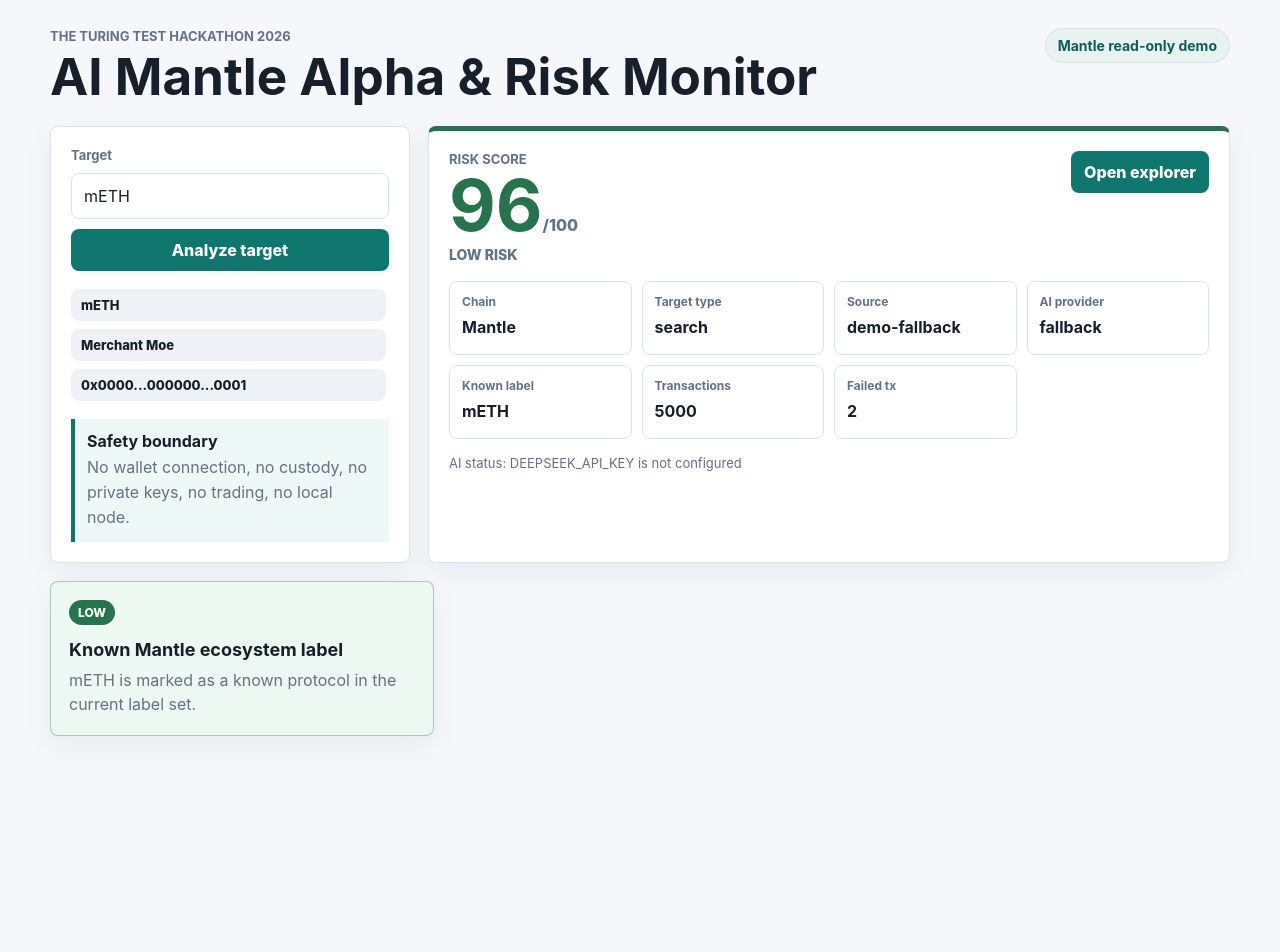
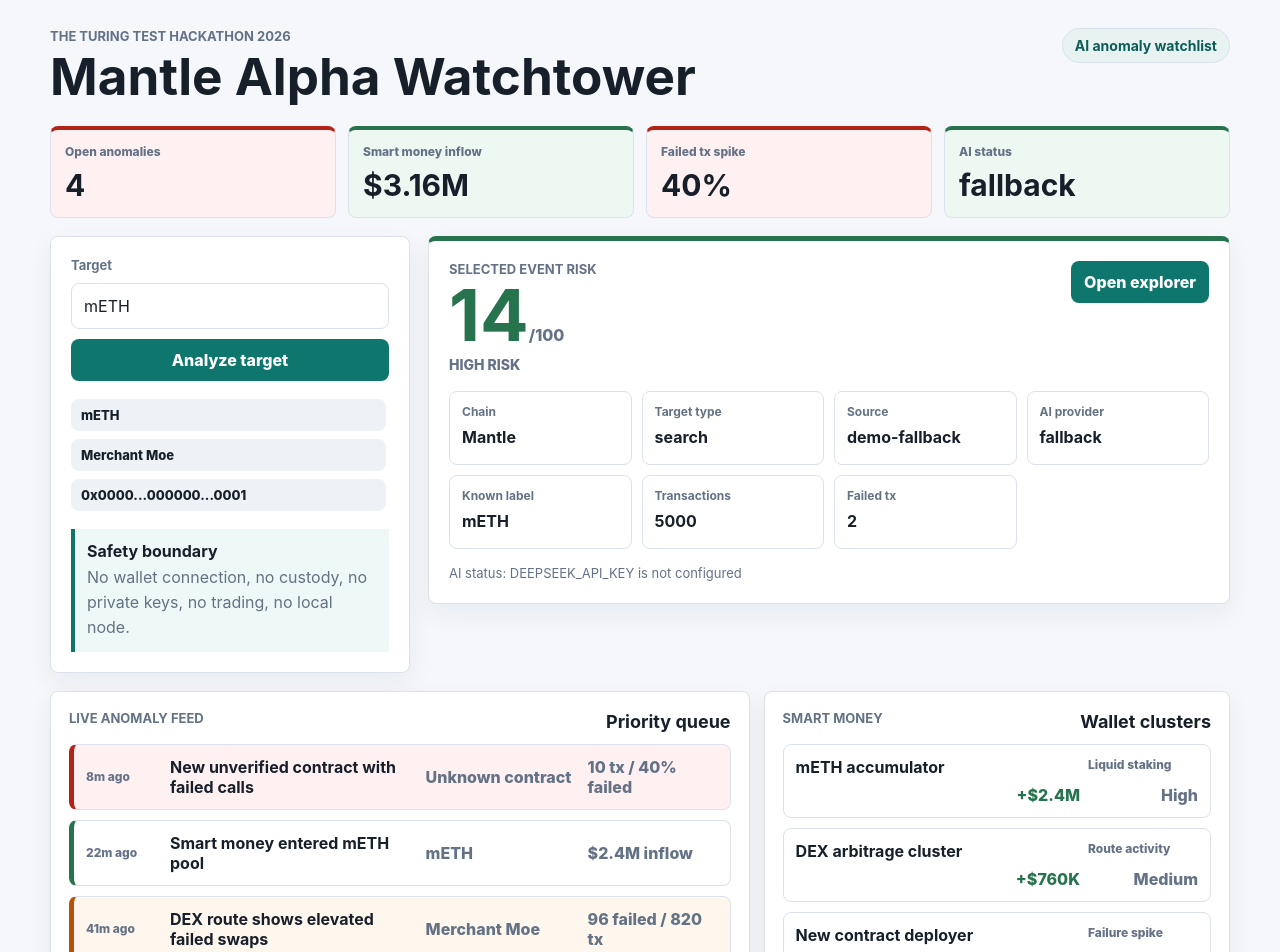
Before and after one commit to wkddkw/ai-mantle-alpha-risk-monitor, a Next.js app: page / in a window 1280 px wide. Shown: the top 952 px of the page. Before the commit the page ends 800 px from the top, so only its background shows below. Built offline with nearby package versions, Linux system fonts and the light colour scheme.

Commit message:
Reframe dashboard as Mantle watchtower

```diff
--- a/src/app/globals.css
+++ b/src/app/globals.css
@@ -80,12 +80,57 @@
   align-items: stretch;
 }
 
+.metrics {
+  display: grid;
+  grid-template-columns: repeat(4, minmax(0, 1fr));
+  gap: 12px;
+  margin-bottom: 18px;
+}
+
+.metric {
+  min-height: 86px;
+  border: 1px solid var(--line);
+  border-top: 4px solid var(--accent);
+  border-radius: 8px;
+  background: var(--panel);
+  padding: 14px;
+}
+
+.metric[data-tone="high"] {
+  border-top-color: var(--danger);
+  background: var(--danger-bg);
+}
+
+.metric[data-tone="low"] {
+  border-top-color: var(--good);
+  background: var(--good-bg);
+}
+
+.metric span,
+.eventRow span,
+.moneyRow span {
+  display: block;
+  color: var(--muted);
+  font-size: 12px;
+  font-weight: 800;
+}
+
+.metric strong {
+  display: block;
+  margin-top: 8px;
+  font-size: 30px;
+}
+
 .panel,
 .signal {
   background: var(--panel);
   border: 1px solid var(--line);
   border-radius: 8px;
   box-shadow: 0 10px 28px rgb(23 32 42 / 6%);
+}
+
+.watchtower {
+  align-items: start;
 }
 
 .controls,
@@ -290,6 +335,92 @@
   margin-top: 18px;
 }
 
+.monitorGrid {
+  display: grid;
+  grid-template-columns: 1.35fr 0.9fr;
+  gap: 14px;
+  margin-top: 18px;
+}
+
+.feed,
+.smartMoney {
+  padding: 18px;
+}
+
+.sectionHead {
+  display: flex;
+  align-items: flex-end;
+  justify-content: space-between;
+  gap: 12px;
+  margin-bottom: 12px;
+}
+
+.sectionHead strong {
+  font-size: 18px;
+}
+
+.eventRow {
+  display: grid;
+  grid-template-columns: 72px 1fr 150px 130px;
+  gap: 12px;
+  align-items: center;
+  width: 100%;
+  border: 1px solid var(--line);
+  border-left: 5px solid var(--good);
+  border-radius: 8px;
+  background: #fff;
+  color: var(--ink);
+  padding: 12px;
+  text-align: left;
+}
+
+.eventRow + .eventRow,
+.moneyRow + .moneyRow {
+  margin-top: 10px;
+}
+
+.eventRow[data-severity="medium"] {
+  border-left-color: var(--warning);
+  background: var(--warning-bg);
+}
+
+.eventRow[data-severity="high"] {
+  border-left-color: var(--danger);
+  background: var(--danger-bg);
+}
+
+.eventRow strong,
+.moneyRow strong {
+  overflow-wrap: anywhere;
+}
+
+.eventRow em,
+.eventRow b,
+.moneyRow em,
+.moneyRow b {
+  color: var(--muted);
+  font-style: normal;
+  font-weight: 800;
+}
+
+.moneyRow {
+  display: grid;
+  grid-template-columns: 1fr 110px;
+  gap: 8px;
+  border: 1px solid var(--line);
+  border-radius: 8px;
+  padding: 12px;
+}
+
+.moneyRow b {
+  color: var(--good);
+  text-align: right;
+}
+
+.moneyRow em {
+  text-align: right;
+}
+
 .signal {
   padding: 18px;
 }
@@ -343,7 +474,13 @@
   }
 
   .workspace,
-  .signals {
+  .signals,
+  .metrics,
+  .monitorGrid {
+    grid-template-columns: 1fr;
+  }
+
+  .eventRow {
     grid-template-columns: 1fr;
   }
 
--- a/src/app/page.tsx
+++ b/src/app/page.tsx
@@ -30,6 +30,19 @@
   signals: Signal[];
 }
 
+interface WatchEvent {
+  id: string;
+  title: string;
+  target: string;
+  protocol: string;
+  severity: "low" | "medium" | "high";
+  kind: string;
+  amount: string;
+  time: string;
+  score: number;
+  evidence: string;
+}
+
 const examples = [
   { label: "mETH", value: "mETH" },
   { label: "Merchant Moe", value: "Merchant Moe" },
@@ -37,6 +50,63 @@
     label: formatTargetLabel("0x0000000000000000000000000000000000000001"),
     value: "0x0000000000000000000000000000000000000001"
   }
+];
+
+const watchEvents: WatchEvent[] = [
+  {
+    id: "evt-1",
+    title: "New unverified contract with failed calls",
+    target: "0x0000000000000000000000000000000000000001",
+    protocol: "Unknown contract",
+    severity: "high",
+    kind: "Contract anomaly",
+    amount: "10 tx / 40% failed",
+    time: "8m ago",
+    score: 14,
+    evidence: "Unverified source, 4 failed transactions, and only 3 days of history."
+  },
+  {
+    id: "evt-2",
+    title: "Smart money entered mETH pool",
+    target: "mETH",
+    protocol: "mETH",
+    severity: "low",
+    kind: "Smart money",
+    amount: "$2.4M inflow",
+    time: "22m ago",
+    score: 96,
+    evidence: "Known Mantle ecosystem label and low observed failure rate."
+  },
+  {
+    id: "evt-3",
+    title: "DEX route shows elevated failed swaps",
+    target: "Merchant Moe",
+    protocol: "Merchant Moe",
+    severity: "medium",
+    kind: "Execution quality",
+    amount: "96 failed / 820 tx",
+    time: "41m ago",
+    score: 78,
+    evidence: "Known protocol, but 12% observed transaction failure ratio."
+  },
+  {
+    id: "evt-4",
+    title: "Low history target added to review queue",
+    target: "0x1111111111111111111111111111111111111111",
+    protocol: "Manual watchlist",
+    severity: "medium",
+    kind: "Low history",
+    amount: "6 tx sample",
+    time: "1h ago",
+    score: 64,
+    evidence: "Small transaction sample limits confidence until more activity appears."
+  }
+];
+
+const smartMoneyRows = [
+  { label: "mETH accumulator", flow: "+$2.4M", confidence: "High", tag: "Liquid staking" },
+  { label: "DEX arbitrage cluster", flow: "+$760K", confidence: "Medium", tag: "Route activity" },
+  { label: "New contract deployer", flow: "-$180K", confidence: "Review", tag: "Failure spike" }
 ];
 
 function getRiskBand(score: number) {
@@ -48,6 +118,7 @@
 export default function Home() {
   const [target, setTarget] = useState(examples[0].value);
   const [analysis, setAnalysis] = useState<AnalysisResponse | null>(null);
+  const [selectedEvent, setSelectedEvent] = useState<WatchEvent>(watchEvents[0]);
   const [recentTargets, setRecentTargets] = useState(examples);
   const [loading, setLoading] = useState(false);
   const [error, setError] = useState("");
@@ -132,12 +203,19 @@
       <section className="topbar">
         <div>
           <p className="eyebrow">The Turing Test Hackathon 2026</p>
-          <h1>AI Mantle Alpha & Risk Monitor</h1>
+          <h1>Mantle Alpha Watchtower</h1>
         </div>
-        <span className="network">Mantle read-only demo</span>
+        <span className="network">AI anomaly watchlist</span>
       </section>
 
-      <section className="workspace">
+      <section className="metrics">
+        <Metric label="Open anomalies" value="4" tone="high" />
+        <Metric label="Smart money inflow" value="$3.16M" tone="low" />
+        <Metric label="Failed tx spike" value="40%" tone="high" />
+        <Metric label="AI status" value={visibleAnalysis.aiProvider} tone="low" />
+      </section>
+
+      <section className="workspace watchtower">
         <aside className="panel controls">
           <form onSubmit={submit}>
             <label htmlFor="target">Target</label>
@@ -152,7 +230,7 @@
             </button>
           </form>
 
-          {loading ? <p className="loadingLine">Reading Mantle signals and AI summary...</p> : null}
+          {loading ? <p className="loadingLine">Reading Mantle signals and AI verdict...</p> : null}
 
           <div className="samples">
             {recentTargets.map((example) => (
@@ -178,10 +256,10 @@
         <section className="panel report">
           <div className="scoreRow">
             <div>
-              <p className="label">Risk score</p>
-              <strong className="scoreValue">{visibleAnalysis.score}</strong>
+              <p className="label">Selected event risk</p>
+              <strong className="scoreValue">{analysis ? visibleAnalysis.score : selectedEvent.score}</strong>
               <span>/100</span>
-              <em>{riskBand} risk</em>
+              <em>{analysis ? riskBand : selectedEvent.severity} risk</em>
             </div>
             <a href={visibleAnalysis.explorerUrl} target="_blank" rel="noreferrer">
               Open explorer
@@ -203,6 +281,48 @@
         </section>
       </section>
 
+      <section className="monitorGrid">
+        <section className="panel feed">
+          <div className="sectionHead">
+            <p className="label">Live anomaly feed</p>
+            <strong>Priority queue</strong>
+          </div>
+          {watchEvents.map((event) => (
+            <button
+              className="eventRow"
+              data-severity={event.severity}
+              key={event.id}
+              type="button"
+              onClick={() => {
+                setSelectedEvent(event);
+                setTarget(event.target);
+                setAnalysis(null);
+              }}
+            >
+              <span>{event.time}</span>
+              <strong>{event.title}</strong>
+              <em>{event.protocol}</em>
+              <b>{event.amount}</b>
+            </button>
+          ))}
+        </section>
+
+        <section className="panel smartMoney">
+          <div className="sectionHead">
+            <p className="label">Smart money</p>
+            <strong>Wallet clusters</strong>
+          </div>
+          {smartMoneyRows.map((row) => (
+            <div className="moneyRow" key={row.label}>
+              <strong>{row.label}</strong>
+              <span>{row.tag}</span>
+              <b>{row.flow}</b>
+              <em>{row.confidence}</em>
+            </div>
+          ))}
+        </section>
+      </section>
+
       <section className="signals">
         {visibleAnalysis.signals.map((signal) => (
           <article className="signal" data-severity={signal.severity} key={signal.id}>
@@ -213,6 +333,15 @@
         ))}
       </section>
     </main>
+  );
+}
+
+function Metric({ label, value, tone }: { label: string; value: string; tone: string }) {
+  return (
+    <div className="metric" data-tone={tone}>
+      <span>{label}</span>
+      <strong>{value}</strong>
+    </div>
   );
 }
 
```
